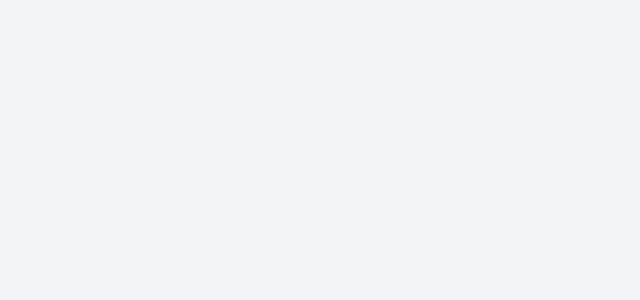
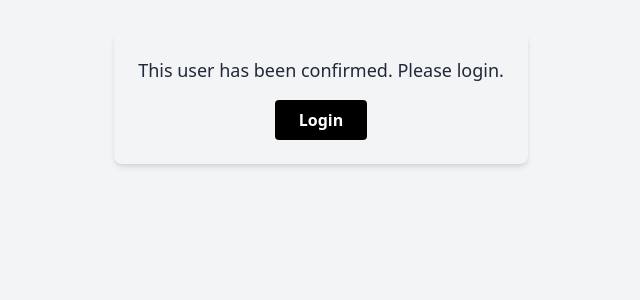
Before and after one commit to Daniel-LA0303/pp_002_reactjs_blog, a React (Vite) app: page /user-confirm/1 in a window 1280 px wide. Before the commit this address had no page. Shown: the top 300 px of the page, without its empty margins (319-959 px from the left). Built offline with nearby package versions, Linux system fonts and the light colour scheme; no server answers.

Commit message:
feat:add flow confirm user

```diff
--- a/src/pages/Auth/Register.tsx
+++ b/src/pages/Auth/Register.tsx
@@ -1,5 +1,5 @@
 import { TextField } from '@mui/material';
-import React, { useContext, useEffect } from 'react'
+import React, { useContext, useEffect, useState } from 'react'
 import { Link, useNavigate } from 'react-router-dom'
 import { AuthSuccessResponseI, SignUpRequestI } from '../../types/auth';
 import { useDispatch } from 'react-redux';
@@ -10,6 +10,7 @@ import { useSelector } from 'react-redux';
 import Spinner from '../../components/Spinner/Spinner';
 import ModalError from '../../components/Tools/ModalError/ModalError';
 import { ApiResponse } from '../../types/category';
+import { fetchRegisterRequest } from '../../services/authService';
 
 const Register = () => {
 
@@ -34,6 +35,8 @@ const Register = () => {
         email: "",
         password: ""
     });
+
+    const [message, setMessage] = useState("");
 
     /**
      * useEffect section
@@ -77,10 +80,23 @@ const Register = () => {
         e.preventDefault()
         console.log(formData)
 
+        if(formData.email === '' || formData.password === '' || formData.username === ''){
+            console.log("All info is requiered");
+
+            return
+        }
+
         try {
-            const res = await dispatch(fetchRegister(formData)).unwrap();
-            route("/home-dev");
-            console.log("res-auth", res);
+            //const res = await dispatch(fetchRegister(formData)).unwrap();
+
+            const res2 = await fetchRegisterRequest(formData);
+            setMessage(res2.message);
+
+            setTimeout(() => {
+                route("/login")
+            }, 3000)
+            //route("/home-dev");
+            console.log("res-auth", res2);
         } catch (error: any) {
             console.log(error);
         }
@@ -103,6 +119,10 @@ const Register = () => {
                 </div>
                 <div className="lg:p-36 md:p-52 sm:20 p-8 w-full lg:w-1/2">
                     <div className="mx-auto w-full sm:w-5/6">
+                        {
+                            message &&
+                            <p className='text-red-400 font-bold text-sm mb-2'>{message}</p>
+                        }
                         <h1 className="text-2xl font-semibold mb-4">Register</h1>
                         <form onSubmit={handleSubmit}>
 
--- /dev/null
+++ b/src/pages/Auth/UserConfirmed.tsx
@@ -0,0 +1,48 @@
+import { useEffect } from 'react'
+import { Link } from 'react-router-dom';
+import { useParams } from 'react-router-dom';
+import apiClient from '../../services/apiClient';
+
+
+const UserConfirmed = () => {
+
+    const params = useParams();
+
+    useEffect(() => {
+        const confirmUser = async () => {
+            try {
+
+                console.log(params.id);
+
+                const { data } = await apiClient.post(`/auth/confirm-user/${params.id}`);
+
+                console.log(data);
+
+            } catch (error) {
+                console.log(error);
+            }
+
+        }
+        confirmUser();
+    }, [])
+
+
+    return (
+        <div className='flex justify-center items-center h-full'>
+            <div className="bg-gray-100 p-6 rounded-lg shadow-md max-w-md mx-auto text-center">
+                <p className="text-gray-800 text-lg mb-4">
+                    This user has been confirmed. Please login.
+                </p>
+                <Link
+                    to="/login"
+                    className="inline-block px-6 py-2 bg-black text-white font-bold rounded hover:bg-gray-800 transition-colors"
+                >
+                    Login
+                </Link>
+            </div>
+        </div>
+    )
+}
+
+
+export default UserConfirmed
--- a/src/routers/Routes.tsx
+++ b/src/routers/Routes.tsx
@@ -24,6 +24,7 @@ import UserFollowingDashboar from '../pages/UserPages/Dashboard/UserFollowingDas
 import PrivateRoute from '../pages/Auth/PrivateRoute';
 import PublicAuthRoute from '../pages/Auth/PublicAuthRoute';
 import WrappedBlogsByCategory from '../pages/Category/WrappedBlogsByCategory ';
+import UserConfirmed from '../pages/Auth/UserConfirmed';
 
 
 const AppRoutes: React.FC = () => {
@@ -33,6 +34,7 @@ const AppRoutes: React.FC = () => {
       <Route element={<PublicAuthRoute />}>
         <Route path="/register" element={<Register />} />
         <Route path="/login" element={<Login />} />
+        <Route path="/user-confirm/:id" element={<UserConfirmed />} />
       </Route>
 
       {/* public routes */}
--- a/src/slices/authSlice.ts
+++ b/src/slices/authSlice.ts
@@ -113,14 +113,14 @@ const authSlice = createSlice({
             state.loading = false;
             state.errorAuth = false;
             state.errorMessage = null;
-            state.accessToken = action.payload.data.tokenInfo.accessToken;
-            localStorage.setItem('authToken', action.payload.data.tokenInfo.accessToken as string);
-            state.userId = action.payload.data.userId;
-            localStorage.setItem('userId', action.payload.data.userId.toString());
-            state.userName = action.payload.data.username;
-            localStorage.setItem('userName', action.payload.data.username as string);
-            state.email = action.payload.data.email;
-            localStorage.setItem('email', action.payload.data.email as string);
+            //state.accessToken = action.payload.data.tokenInfo.accessToken;
+            //localStorage.setItem('authToken', action.payload.data.tokenInfo.accessToken as string);
+            //state.userId = action.payload.data.userId;
+            //localStorage.setItem('userId', action.payload.data.userId.toString());
+            //state.userName = action.payload.data.username;
+            //localStorage.setItem('userName', action.payload.data.username as string);
+            //state.email = action.payload.data.email;
+            //localStorage.setItem('email', action.payload.data.email as string);
         })
         .addCase(fetchRegister.rejected, (state, action) => {
             state.loading = false;
```
